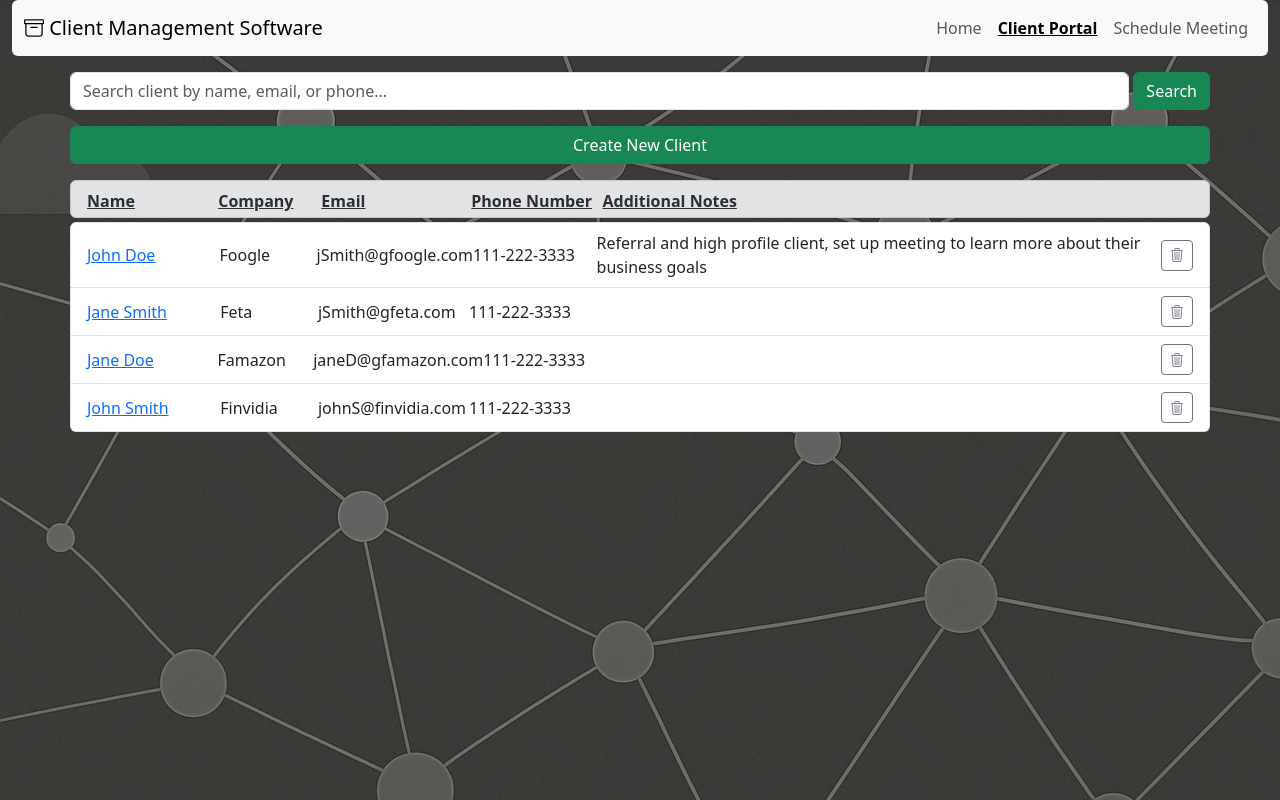
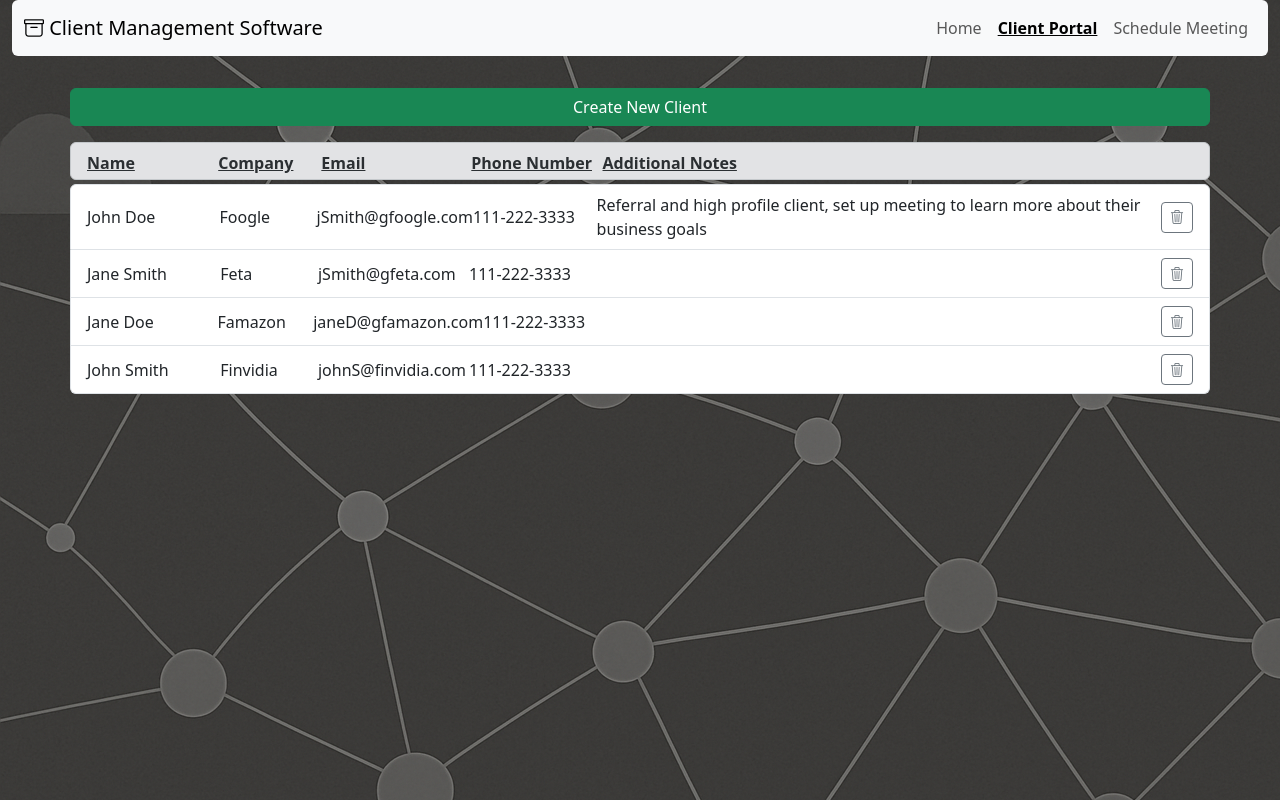
Before and after one commit to willteng7/will-capstone1-cms, an Angular app: page /clients in a window 1280 px wide. Built offline with nearby package versions, Linux system fonts and the light colour scheme.

Commit message:
made final tweaks to the app and added mock sql file

```diff
--- a/src/app/client-list/client-list.component.html
+++ b/src/app/client-list/client-list.component.html
@@ -1,10 +1,5 @@
 <div class="container-lg px-0">
     <section>
-
-        <div class="d-flex justify-content-between gap-1">
-            <input class="form-control" type="text" placeholder="Search client by name, email, or phone..." />
-            <button class="btn btn-success" type="button">Search</button>
-        </div>
 
         <div class="d-grid">
             <button class="btn btn-success my-3" data-bs-toggle="modal" data-bs-target="#newClient">Create New
@@ -86,7 +81,7 @@
 
         <ul class="list-group">
             <li class="list-group-item d-flex align-items-center" *ngFor="let clients of clientList">
-                <div style="width: 15%;"><a href="">{{clients.name}}</a></div>
+                <div style="width: 15%;">{{clients.name}}</div>
                 <div style="width: 11%;">{{clients.company}}</div>
                 <div style="width: 17%;">{{clients.email}}</div>
                 <div style="width: 14%;">{{clients.phone}}</div>
```
Also changed, not shown: 2 other files (tests, documents, lock files or other folders).
